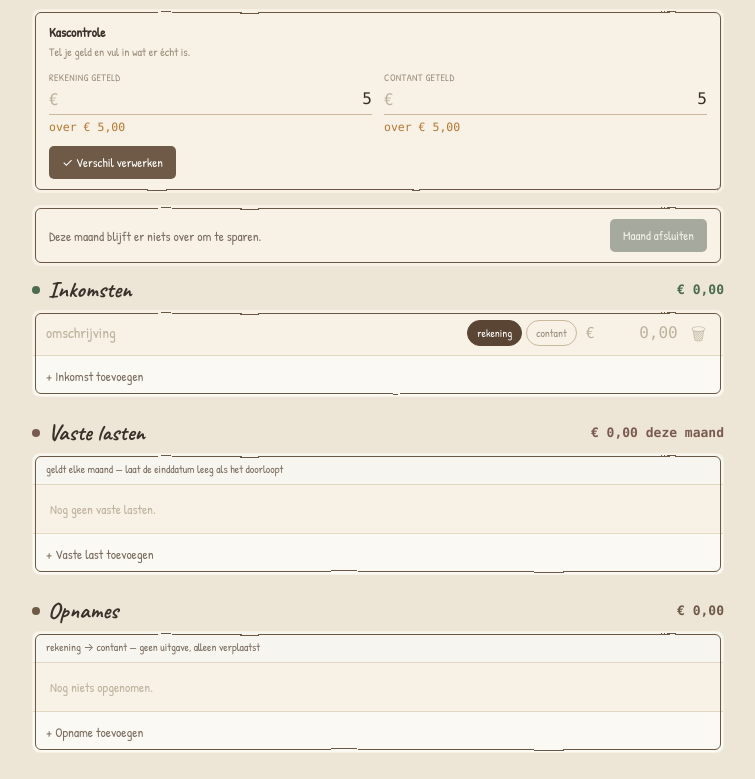
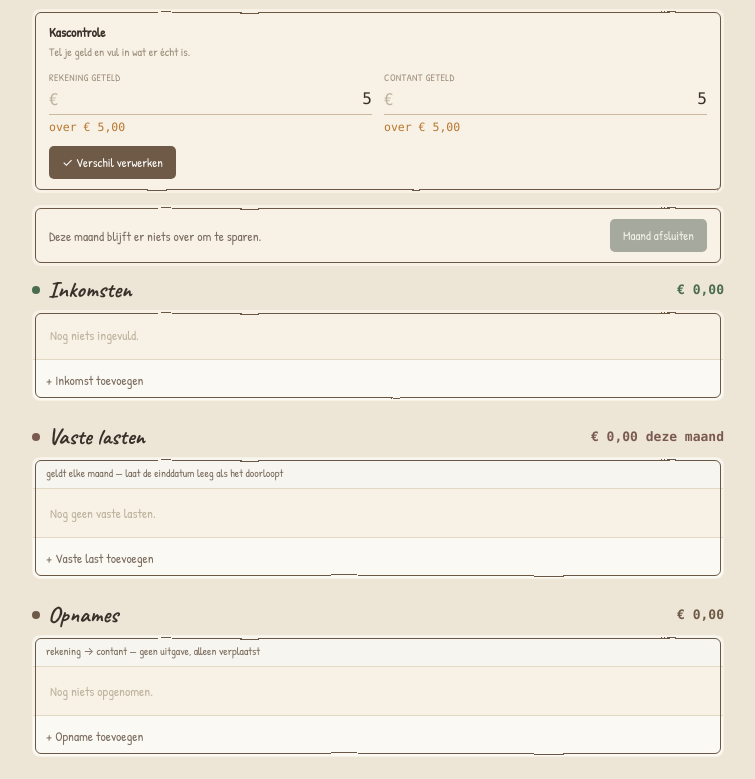
Before and after one commit to zsj4j2s4df-pixel/Kasboek, a plain HTML site: page index.html in a window 1280 px wide. Both pictures are taken after typing "5", "5" into the empty fields and a click on the button "+ Inkomst toevoegen". Shown: the part 506-1285 px from the top of the page, without its empty margins (262-1017 px from the left). Drawn offline with Linux system fonts and the light colour scheme.

Commit message:
Fix: Inkomsten/wensen verdwijnen bij toevoegen
- Vervang laadMaand() door tekenAlles() in toevoegen functie
- Nu worden globale lijsten niet overschreven bij toevoegen
- Werkt nu net als vaste lasten: toevoegen werkt zonder verlies van data

Closes #inkomsten-verdwijnen-bij-toevoegen

Co-authored-by: zsj4j2s4df-pixel <zsj4j2s4df-pixel@users.noreply.github.com>

```diff
--- a/index.html
+++ b/index.html
@@ -603,7 +603,7 @@ document.querySelectorAll("[data-add]").forEach(b=>{
   if(soort==="income"){globaleInkomsten.push(basis);bewaarGlobaleInkomsten();}
   else if(soort==="wishlist"){globaleWensenlijst.push(basis);bewaarGlobaleWensen();}
 
-    laadMaand();
+    tekenAlles();
   };
 });
 $("vorige").onclick=()=>{cursor=new Date(cursor.getFullYear(),cursor.getMonth()-1,1);laadMaand();};
```
